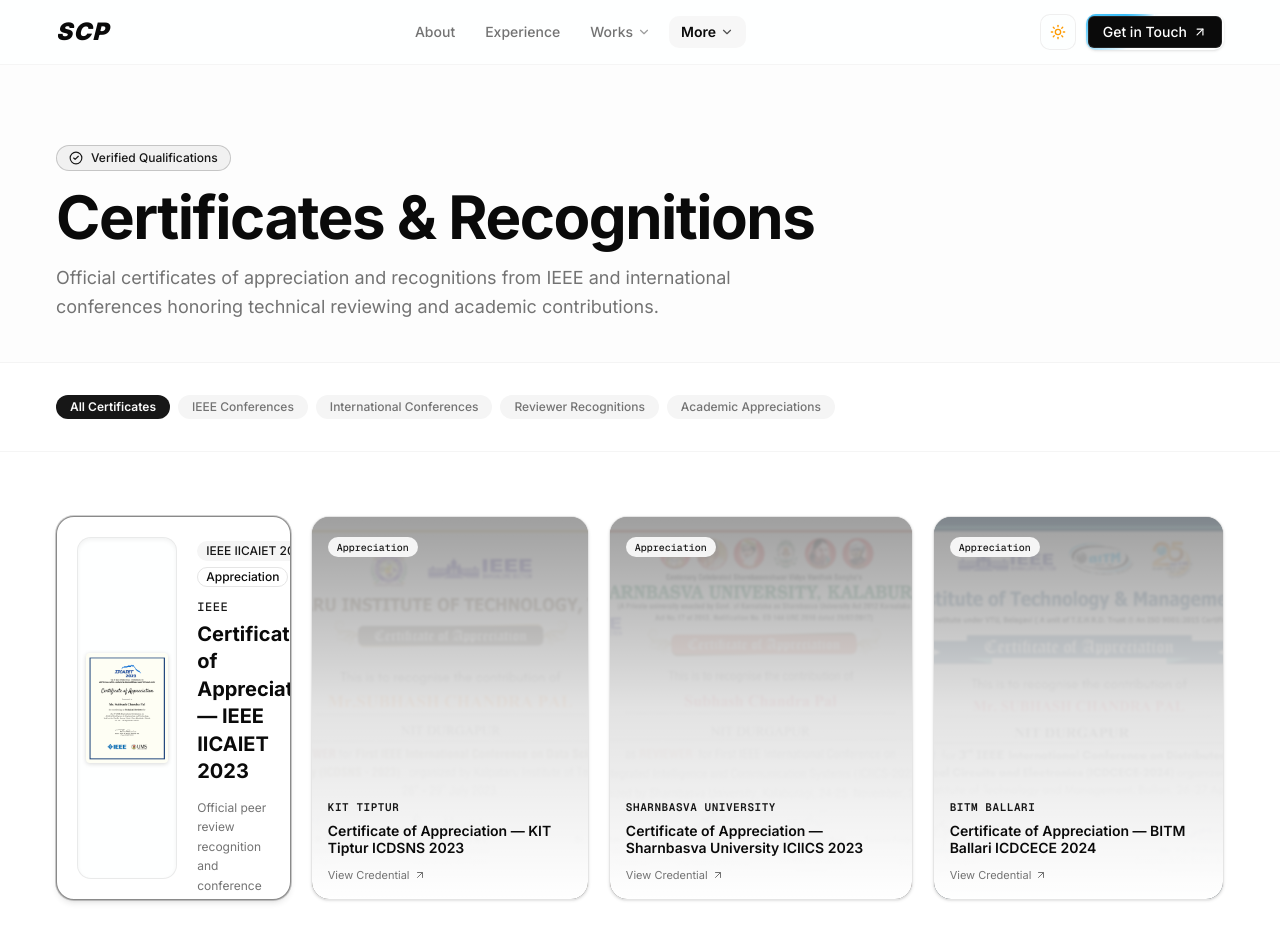
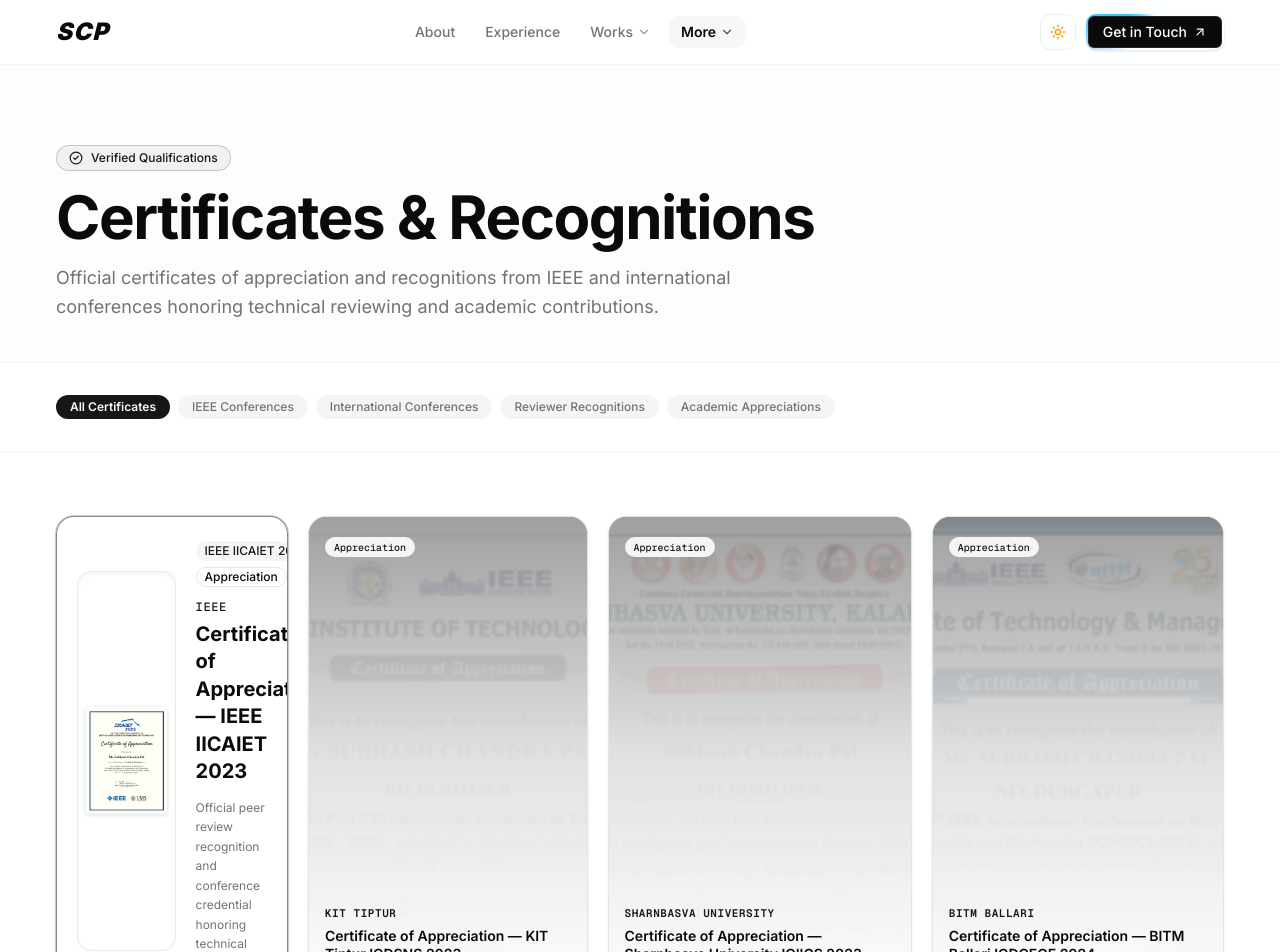
Before and after one commit to siddharth31b/client-project, a Next.js app: page /certificates in a window 1280 px wide. Shown: the top 952 px of the page. Built offline with nearby package versions, Linux system fonts and the light colour scheme.

Commit message:
feat: add new gallery, projects, and user profile section components

```diff
--- a/src/components/section/gallery1.tsx
+++ b/src/components/section/gallery1.tsx
@@ -175,7 +175,7 @@
       <section className={cn("py-12 lg:py-16", className)}>
         <div className="container">
           {/* DESKTOP VIEW: Horizontal Expandable Gallery (lg: and above) */}
-          <div className="hidden lg:flex flex-row gap-4 xl:gap-5 lg:aspect-1336/440">
+          <div className="hidden lg:flex flex-row gap-4 xl:gap-5 lg:min-h-[470px] lg:h-[490px]">
             {filteredItems.map((item) => {
               const isOpen = selection === item.id;
               return (
--- a/src/components/section/projects13.tsx
+++ b/src/components/section/projects13.tsx
@@ -45,7 +45,7 @@
   const tableContent = (
     <div className="container">
       <ul className="relative w-full">
-        <li className="hidden justify-between gap-10 border-b pt-15 pb-2 text-sm tracking-tight text-foreground/40 uppercase lg:flex lg:text-base">
+        <li className="hidden justify-between gap-10 border-b pt-4 pb-2 text-sm tracking-tight text-foreground/40 uppercase lg:flex lg:text-base">
           <p className="w-1/4">PROJECTS</p>
           <p className="w-2/4">DESCRIPTION</p>
           <p className="w-1/4 text-right">GALLERY</p>
--- a/src/components/section/user-profile10.tsx
+++ b/src/components/section/user-profile10.tsx
@@ -58,7 +58,7 @@
   return (
     <Card
       className={cn(
-        "w-full max-w-[340px] sm:max-w-[350px] overflow-hidden pt-0 shadow-lg border border-border/50 bg-card transition-all duration-300 hover:shadow-xl",
+        "w-full max-w-[350px] sm:max-w-[370px] overflow-hidden pt-0 shadow-lg border border-border/50 bg-card transition-all duration-300 hover:shadow-xl",
         className,
       )}
     >
```
